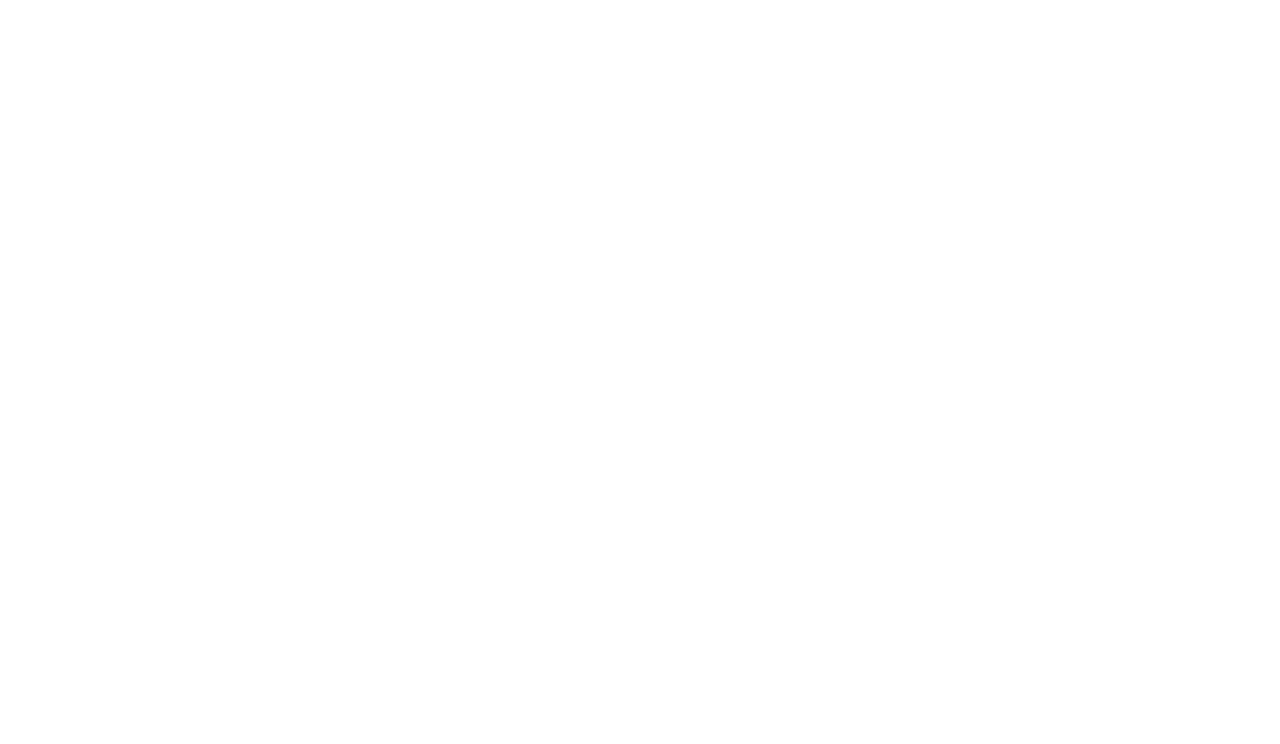
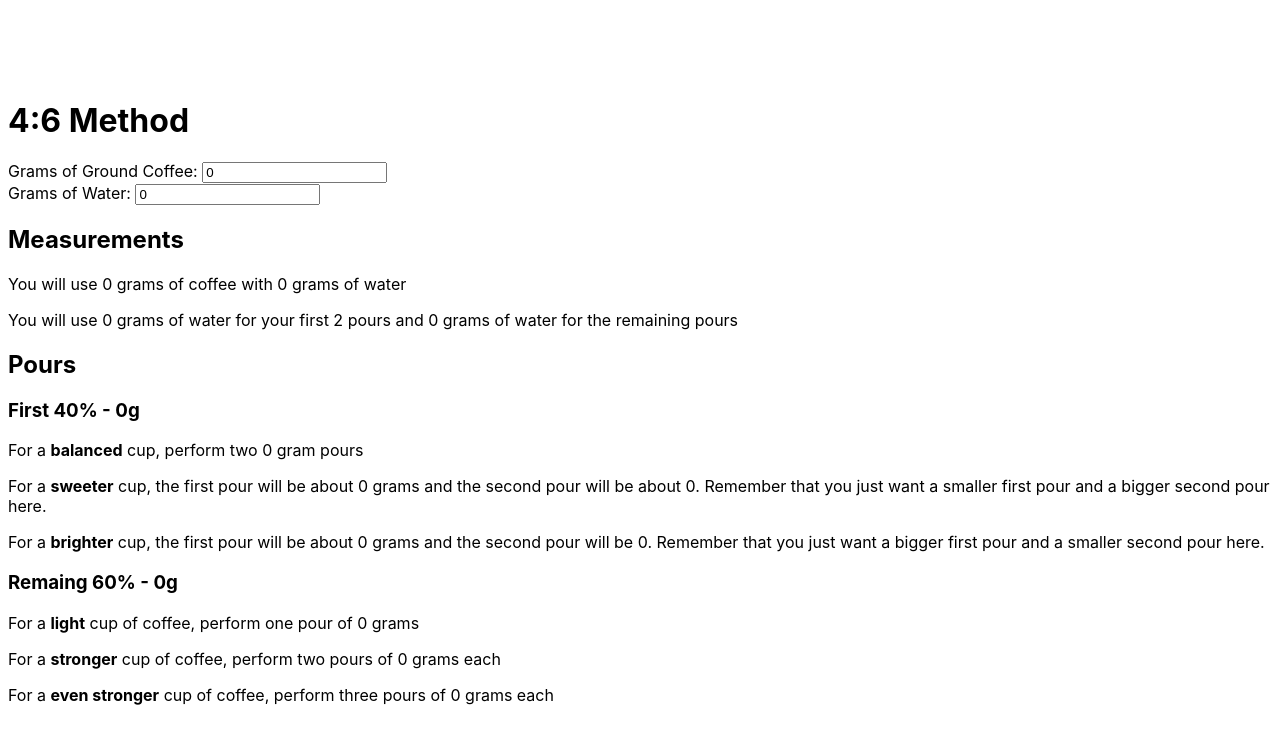
Before and after one commit to spacesnaill/weird_coffee_calculator, a Next.js app: page / in a window 1280 px wide. Shown: the top 744 px of the page. Built offline with nearby package versions, Linux system fonts and the light colour scheme.

Commit message:
✨ 4:6 method barebones set up complete

```diff
--- a/pages/index.tsx
+++ b/pages/index.tsx
@@ -1,9 +1,27 @@
 import type { NextPage } from "next";
 import Head from "next/head";
 import Image from "next/image";
+import React, { useState } from "react";
 import styles from "../styles/Home.module.css";
 
 const Home: NextPage = () => {
+  const [gramsOfGroundCoffee, setGramsOfGroundCoffee] = useState(0);
+  const [gramsOfWater, setGramsOfWater] = useState(0);
+
+  function setGramsOfWaterValue(event: React.FormEvent<HTMLInputElement>) {
+    const { value } = event.currentTarget;
+    setGramsOfWater(Number(value));
+    setGramsOfGroundCoffee(Number((Number(value) / 15).toFixed(2)));
+  }
+  function setGramsOfCoffeValue(event: React.FormEvent<HTMLInputElement>) {
+    const { value } = event.currentTarget;
+    setGramsOfGroundCoffee(Number(value));
+    setGramsOfWater(Number(value) * 15);
+  }
+
+  const firstFourty = gramsOfWater * 0.4;
+  const secondSixty = gramsOfWater * 0.6;
+
   return (
     <div className={styles.container}>
       <Head>
@@ -11,6 +29,70 @@
         <meta name="description" content="Generated by create next app" />
         <link rel="icon" href="/favicon.ico" />
       </Head>
+
+      <main>
+        <h1>4:6 Method</h1>
+        <label htmlFor="ground coffee">Grams of Ground Coffee: </label>
+        <input
+          type="number"
+          min="0"
+          name="ground coffee"
+          step="1"
+          value={gramsOfGroundCoffee}
+          onChange={setGramsOfCoffeValue}
+        />
+        <br />
+        <label htmlFor="water">Grams of Water: </label>
+        <input
+          type="number"
+          min="0"
+          name="water"
+          step="1"
+          value={gramsOfWater}
+          onChange={setGramsOfWaterValue}
+        />
+        <br />
+        <h2>Measurements</h2>
+        <p>
+          You will use {gramsOfGroundCoffee} grams of coffee with {gramsOfWater}{" "}
+          grams of water{" "}
+        </p>
+        <p>
+          You will use {gramsOfWater * 0.4} grams of water for your first 2
+          pours and {gramsOfWater * 0.6} grams of water for the remaining pours
+        </p>
+        <h2>Pours</h2>
+        <h3>First 40% - {firstFourty}g</h3>
+        <p>
+          For a <strong>balanced</strong> cup, perform two{" "}
+          {(gramsOfWater * 0.4) / 2} gram pours
+        </p>
+        <p>
+          For a <strong>sweeter</strong> cup, the first pour will be about{" "}
+          {Math.round(firstFourty * 0.4)} grams and the second pour will be
+          about {Math.round(firstFourty * 0.6)}. Remember that you just want a
+          smaller first pour and a bigger second pour here.
+        </p>
+        <p>
+          For a <strong>brighter</strong> cup, the first pour will be about{" "}
+          {Math.round(firstFourty * 0.6)} grams and the second pour will be{" "}
+          {Math.round(firstFourty * 0.4)}. Remember that you just want a bigger
+          first pour and a smaller second pour here.
+        </p>
+        <h3>Remaing 60% - {secondSixty}g</h3>
+        <p>
+          For a <strong>light</strong> cup of coffee, perform one pour of{" "}
+          {secondSixty} grams
+        </p>
+        <p>
+          For a <strong>stronger</strong> cup of coffee, perform two pours of{" "}
+          {secondSixty / 2} grams each
+        </p>
+        <p>
+          For a <strong>even stronger</strong> cup of coffee, perform three
+          pours of {secondSixty / 3} grams each
+        </p>
+      </main>
     </div>
   );
 };
```
